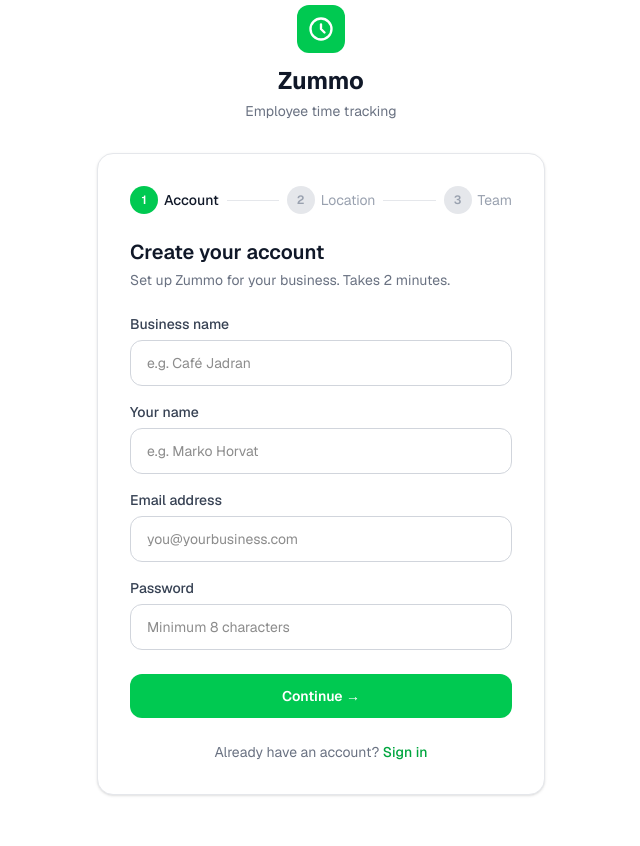
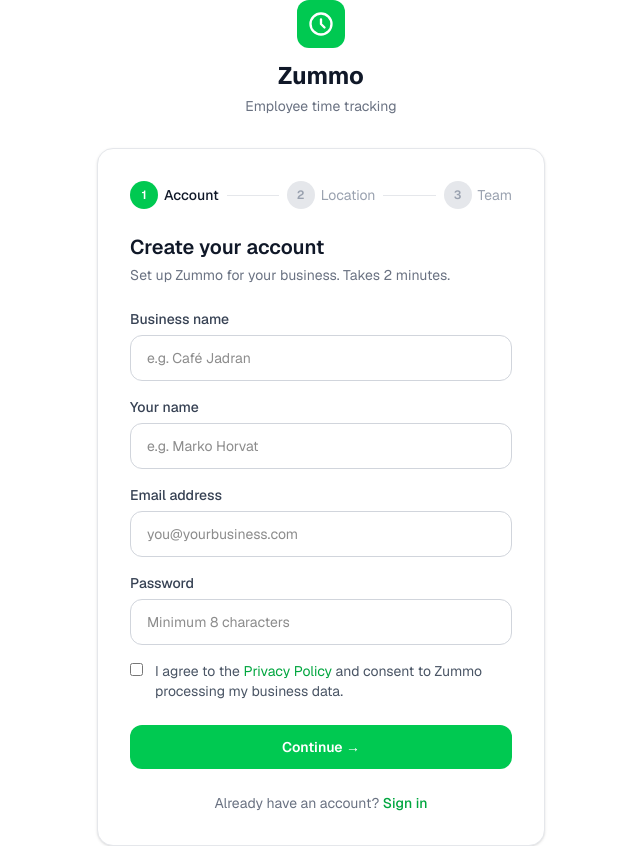
Before and after one commit to kovadizajn-oss/prezenco, a Next.js app: page /signup in a window 1280 px wide. Shown: the whole page, without its empty margins (319-959 px from the left). Before the commit the page ends 800 px from the top, so only its background shows below. Built offline with nearby package versions, Linux system fonts and the light colour scheme; no server answers.

Commit message:
add privacy consent to owner signup

```diff
--- a/app/signup/page.tsx
+++ b/app/signup/page.tsx
@@ -17,6 +17,7 @@
   const [password, setPassword] = useState('')
   const [loading, setLoading] = useState(false)
   const [error, setError] = useState('')
+const [consent, setConsent] = useState(false)
 
   const handleSubmit = async (e: React.FormEvent) => {
     e.preventDefault()
@@ -24,6 +25,10 @@
 
     if (password.length < 8) {
       setError('Password must be at least 8 characters.')
+      return
+    }
+    if (!consent) {
+      setError('Please agree to the Privacy Policy to continue.')
       return
     }
 
@@ -150,6 +155,19 @@
             </div>
           )}
 
+<div className="flex items-start gap-3">
+            <input
+              type="checkbox"
+              id="consent"
+              checked={consent}
+              onChange={e => setConsent(e.target.checked)}
+              className="mt-0.5 accent-green-500"
+            />
+            <label htmlFor="consent" className="text-sm text-gray-600">
+              I agree to the <a href="/privacy" target="_blank" className="text-green-600 hover:underline">Privacy Policy</a> and consent to Zummo processing my business data.
+            </label>
+          </div>
+
           <button
             type="submit"
             disabled={loading}
```
